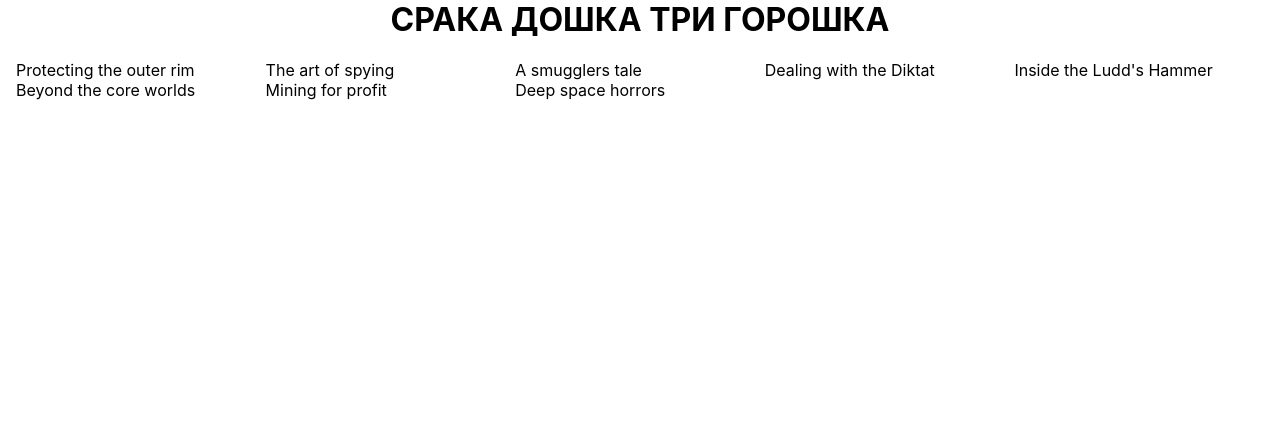
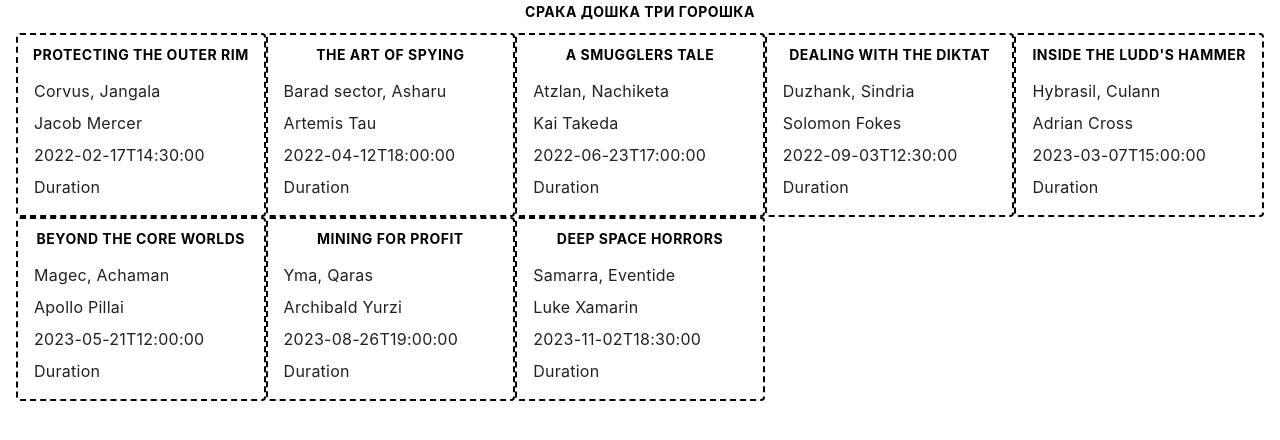
Before and after one commit to skif6623/react-styling, a React (Create React App) app: page / in a window 1280 px wide. Shown: the top 440 px of the page. Built offline with nearby package versions, Linux system fonts and the light colour scheme.

Commit message:
added prop types for eventBoard

```diff
--- /dev/null
+++ b/src/components/Event/Event.jsx
@@ -0,0 +1,37 @@
+import PropTypes from 'prop-types';
+import './event.css';
+
+export function Event({ name, location, speaker, type, start, end }) {
+  return (
+    <div className="event">
+      <h2 className="title">{name}</h2>
+      <p className="info">
+        <i className="icon"></i>
+        {location}
+      </p>
+      <p className="info">
+        <i className="icon"></i>
+        {speaker}
+      </p>
+      <p className="info">
+        <i className="icon"></i>
+        {start}
+      </p>
+      <p className="info">
+        <i className="icon"></i>
+        Duration
+      </p>
+      {/* <span className="chip free|paid|vip">Event type</span> */}
+    </div>
+  );
+  // body
+}
+
+Event.propTypes = {
+  name: PropTypes.string.isRequired,
+  location: PropTypes.string.isRequired,
+  speaker: PropTypes.string.isRequired,
+  type: PropTypes.string.isRequired,
+  start: PropTypes.string.isRequired,
+  end: PropTypes.string.isRequired,
+};
--- /dev/null
+++ b/src/components/Event/event.css
@@ -0,0 +1,56 @@
+.event {
+	position: relative;
+	border: 2px dashed black;
+	padding: 8px;
+	border-radius: 4px;
+}
+
+.title {
+	margin-top: 0;
+	font-size: 14px;
+	line-height: 24px;
+	font-weight: 700;
+	letter-spacing: 0.5px;
+	text-transform: uppercase;
+}
+
+.info {
+	display: flex;
+	align-items: center;
+	margin-top: 0;
+	margin-bottom: 8px;
+	color: var(--color-primary-text);
+	font-size: 16px;
+	line-height: 24px;
+	font-weight: 400;
+	letter-spacing: 0.25px;
+}
+
+.icon {
+	display: block;
+	margin-right: 8px;
+	color: var(--color-secondary-text);
+}
+
+.chip {
+	position: absolute;
+	top: 4px;
+	right: 4px;
+	padding: 4px 8px;
+	border-radius: 4px;
+	text-transform: uppercase;
+	background-color: #000;
+	color: #fff;
+}
+
+.free {
+	background-color: var(--color-green);
+}
+
+.paid {
+	background-color: var(--color-blue);
+}
+
+.vip {
+	background-color: var(--color-red);
+}
--- a/src/components/EventBoard/EventBoard.jsx
+++ b/src/components/EventBoard/EventBoard.jsx
@@ -1,9 +1,51 @@
-import './eventBoard.css'
+import PropTypes from 'prop-types';
+import { Event } from 'components/Event/Event';
+import './eventBoard.css';
 
 export function EventBoard({ events }) {
   return (
     <div className="eventBoard">
-      {events.map(event => <div key={event.name}>{event.name}</div>)}
+      {events.map(({ name, location, speaker, type, time }) => (
+        <Event
+          key={name}
+          name={name}
+          location={location}
+          speaker={speaker}
+          type={type}
+          start={time.start}
+          end={time.end}
+        />
+      ))}
     </div>
-  )
+  );
 }
+
+// EventBoard.propTypes = {
+//   events: PropTypes.arrayof(
+//     PropTypes.exact({
+//       name: PropTypes.string.isRequired,
+//       location: PropTypes.string.isRequired,
+//       speaker: PropTypes.string.isRequired,
+//       type: PropTypes.string.isRequired,
+//       time: {
+//         start: PropTypes.string.isRequired,
+//         end: PropTypes.string.isRequired,
+//       },
+//     }),
+//   ),
+// };
+
+EventBoard.propTypes = {
+  events: PropTypes.arrayOf(
+    PropTypes.shape({
+      name: PropTypes.string.isRequired,
+      location: PropTypes.string.isRequired,
+      speaker: PropTypes.string.isRequired,
+      type: PropTypes.string.isRequired,
+      time: PropTypes.shape({
+        start: PropTypes.string.isRequired,
+        end: PropTypes.string.isRequired,
+      }),
+    }),
+  ),
+};
--- a/src/index.css
+++ b/src/index.css
@@ -1,13 +1,23 @@
+@import-normalize;
+
+:root {
+	--color-white: #ffffff;
+	--color-black: #010101;
+	--color-green: #4caf50;
+	--color-red: #f44336;
+	--color-blue: #2196f3;
+	--color-primary-text: #212121;
+	--color-secondary-text: #757575;
+}
+
 body {
-  margin: 0;
-  font-family: -apple-system, BlinkMacSystemFont, 'Segoe UI', 'Roboto', 'Oxygen',
-    'Ubuntu', 'Cantarell', 'Fira Sans', 'Droid Sans', 'Helvetica Neue',
-    sans-serif;
-  -webkit-font-smoothing: antialiased;
-  -moz-osx-font-smoothing: grayscale;
+	margin: 0;
+	font-family: -apple-system, BlinkMacSystemFont, "Segoe UI", "Roboto", "Oxygen", "Ubuntu", "Cantarell", "Fira Sans",
+		"Droid Sans", "Helvetica Neue", sans-serif;
+	-webkit-font-smoothing: antialiased;
+	-moz-osx-font-smoothing: grayscale;
 }
 
 code {
-  font-family: source-code-pro, Menlo, Monaco, Consolas, 'Courier New',
-    monospace;
+	font-family: source-code-pro, Menlo, Monaco, Consolas, "Courier New", monospace;
 }
```
Also changed, not shown: .prettierrc.yaml (added).
